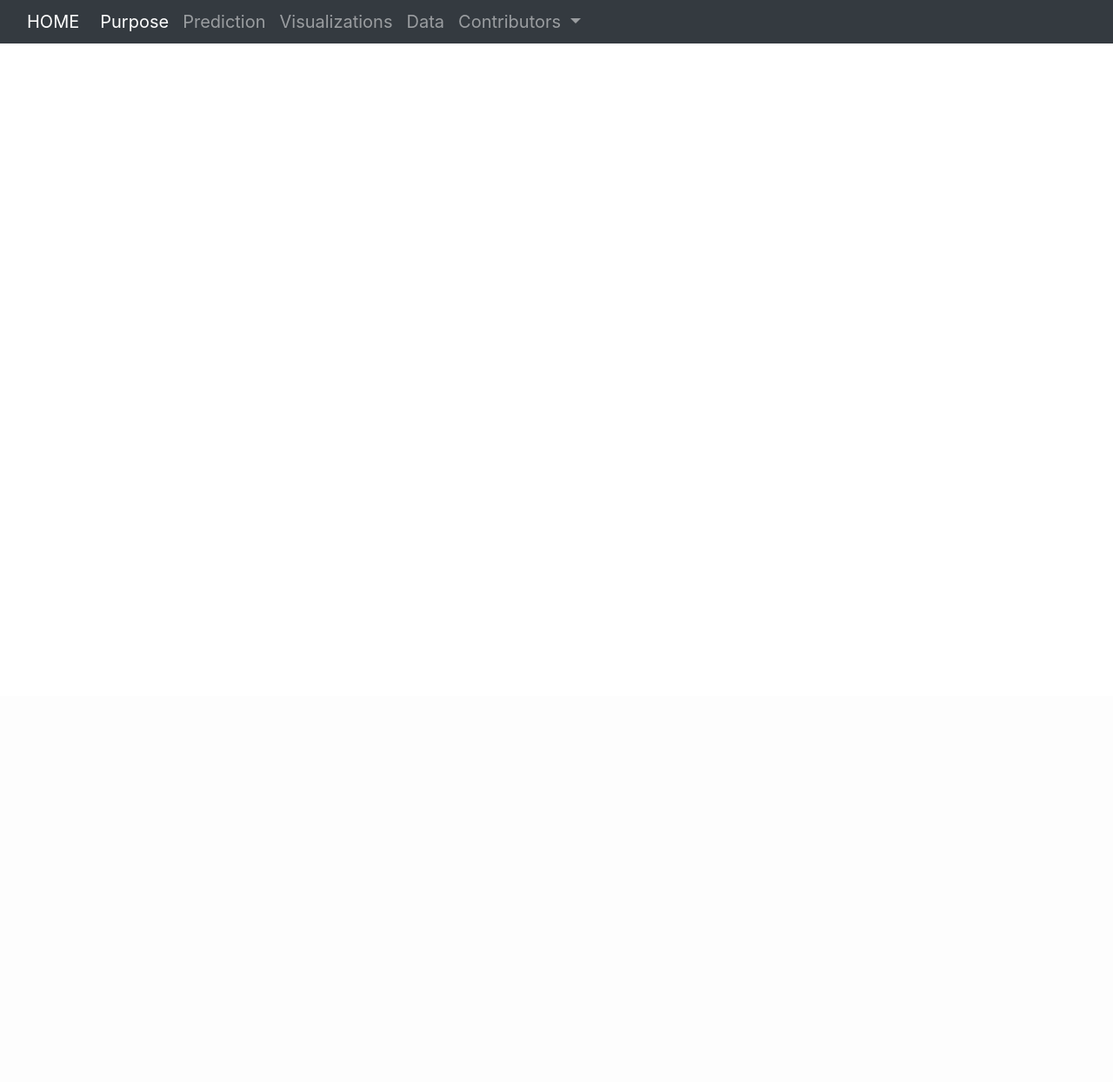
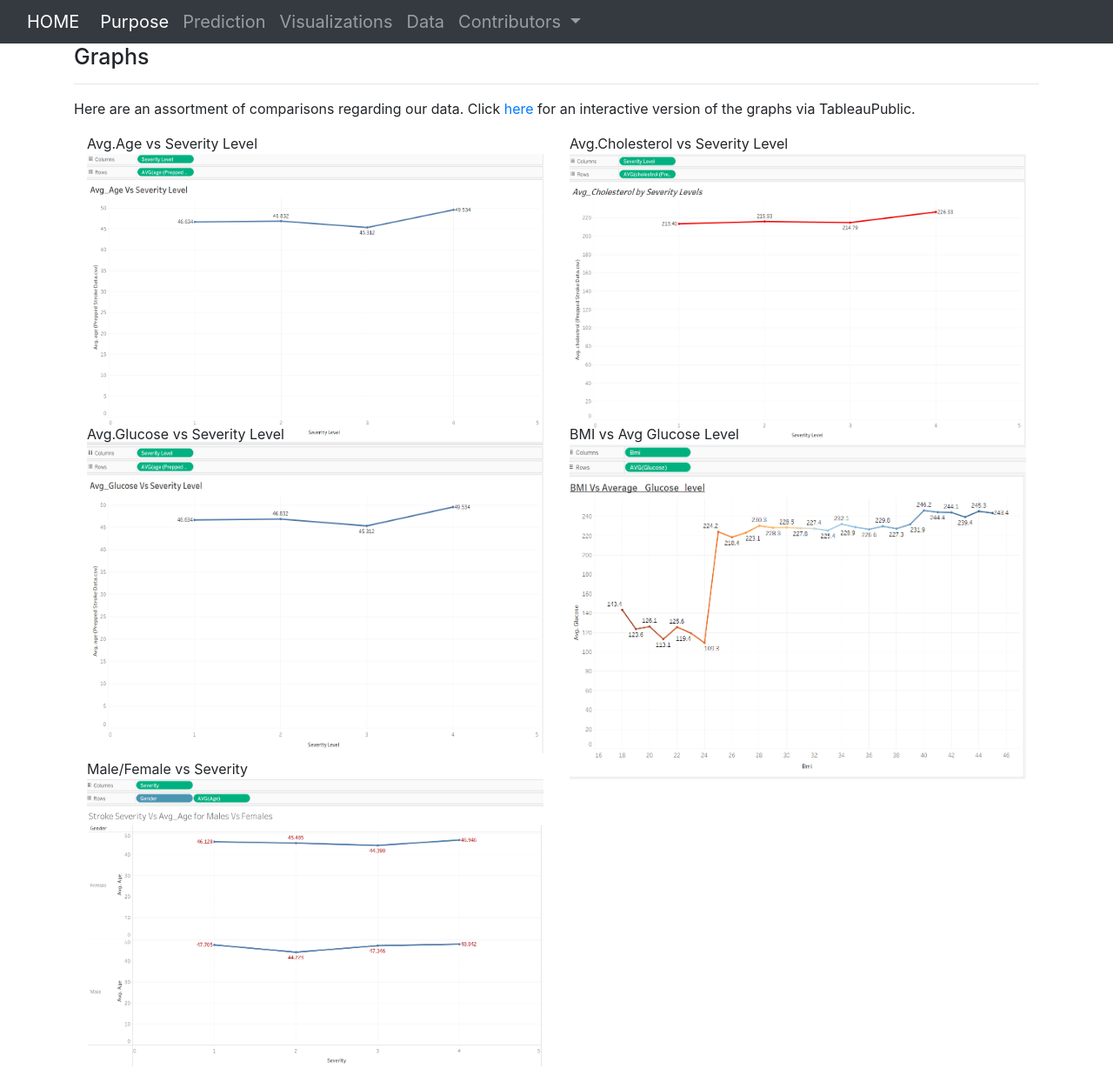
Before and after one commit to pauls21033/Machine-Learning-Predicting-Stroke-Model-Project, a Flask app: page /visualizations in a window 1280 px wide. Shown: the whole page at 87% size. Before the commit the page ends 50 px from the top, so only its background shows below. Run offline with Flask 2, Linux system fonts and the light colour scheme; parts of the project's set-up code (start-up, migrations or seed data) failed here and were passed over; some libraries are stand-ins or nearby versions.

Commit message:
completed the vis pages

```diff
--- a/Flask App/templates/Images.html
+++ b/Flask App/templates/Images.html
@@ -63,6 +63,47 @@
 </head>
 
 <body>
+<div class = "container"
+    <div class = "row">
+        <div class = "box">
+        <h3 class = "title" style = "font-size: 25px;"> Graphs</h3>
+        <hr>
+        <p>Here are an assortment of comparisons regarding our data. Click <a href = https://public.tableau.com/app/profile/paul.serna/viz/StrokePreddictionMachineLearningAnalysis/Dashboard1?publish=yes> here</a> for an interactive version of the graphs via TableauPublic.</p>
+        <div class = "container" style = "padding-bottom: 10px;">
+            <div class = "row">
+            <div class = "col-lg-6" style = "padding-bottom: 30 px;">
+                <div class = "title"> Avg.Age vs Severity Level</div>
+                <img class = "panel" src = "https://github.com/pauls21033/Project_4_grp_2/blob/main/Images/Avg%20Age%20Vs%20Severity%20Level.png?raw=true" width = "344px" height = "299px" alt="age vs severity">
+            </div>
+            <div class = "col-lg-6" style = "padding-bottom: 30 px;">
+                <div class = "title"> Avg.Cholesterol vs Severity Level</div>
+                <img class = "panel" src = "https://github.com/pauls21033/Project_4_grp_2/blob/main/Images/Avg%20Cholesterol%20Vs%20Severity%20Levels.png?raw=true" width = "344px" height = "299px" alt="Avg.Cholesterol vs Severity Level">
+                </a>
+            </div>
+        </div>
+        <div class="row">
+            <div class="col-lg-6" style="padding-bottom: 30px;">
+                <div class="title">Avg.Glucose vs Severity Level</div>
+                <img class = "panel" src = "https://github.com/pauls21033/Project_4_grp_2/blob/main/Images/Avg%20Glucose%20Vs%20Severity%20Level.png?raw=true" width = "344px" height = "299px" alt="Avg.Glucose vs Severity Level">
+                </a>
+            </div>
+                <div class = "col-lg-6" style = "padding-bottom: 30 px;">
+                <div class = "title"> BMI vs Avg Glucose Level</div>
+                    <img class = "panel" src = "https://github.com/pauls21033/Project_4_grp_2/blob/main/Images/BMI%20Vs%20Avg%20Glucose%20Level.png?raw=true" width = "344px" height = "299px" alt="BMI vs Avg Glucose Level">
+                </a>
+            </div>
+        </div>
+        <div class="row">
+            <div class="col-lg-6" style="padding-bottom: 30px;">
+                <div class="title">Male/Female vs Severity</div>
+                <img class = "panel" src = "https://github.com/pauls21033/Project_4_grp_2/blob/main/Images/Severity%20Vs%20Age%20for%20Males%20Vs%20Females.png?raw=true" width = "344px" height = "299px" alt="Male/Female vs Severity">
+                </a>
+        </div>
+    </div>
+    </div>
+    </div>
+</div>
+</div>
 
 </body>
 </html>
--- a/Flask App/templates/style.css
+++ b/Flask App/templates/style.css
@@ -20,6 +20,15 @@
 
   .dropdown:hover .dropdown-content {
     display: block;
+  }
+  img {
+    width:100%;
+    height:100%;
+  }
+
+  .vizualizations {
+    width:50%;
+    height:50%;
   }
 
 
```
